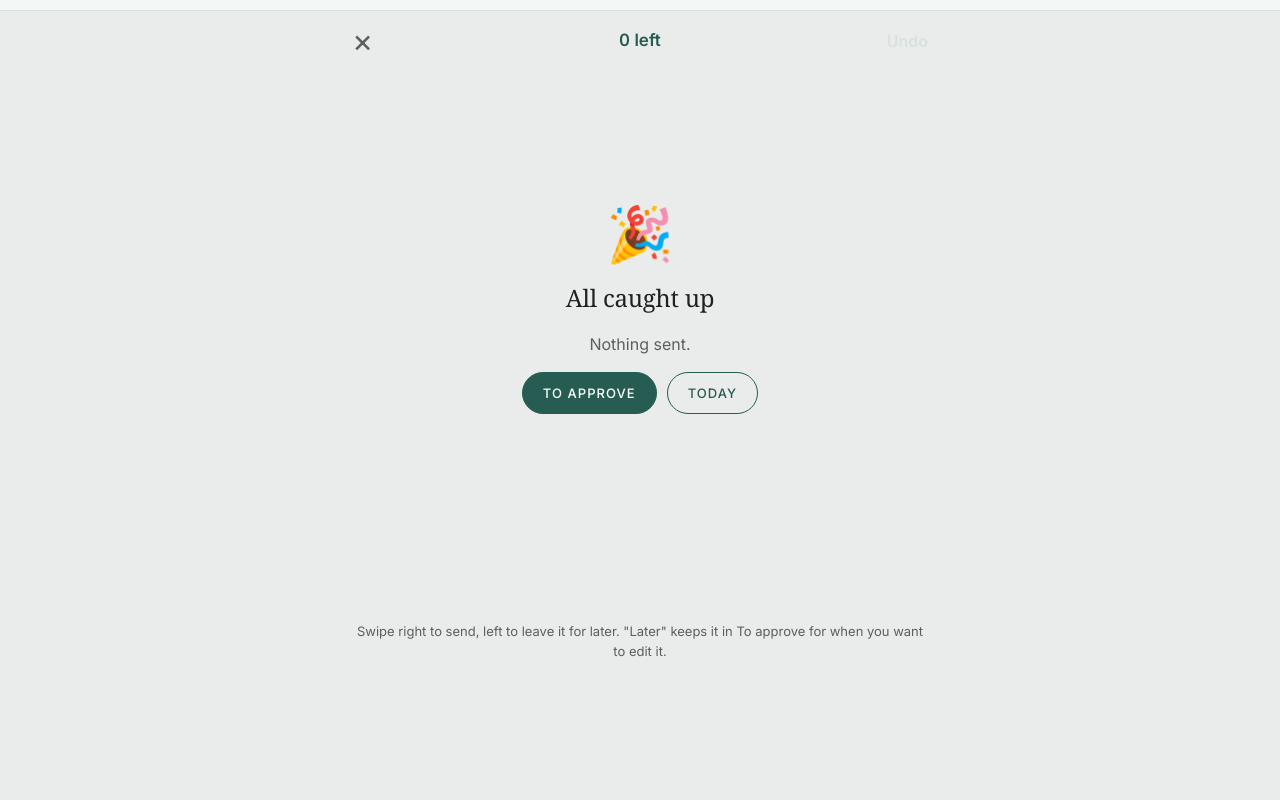
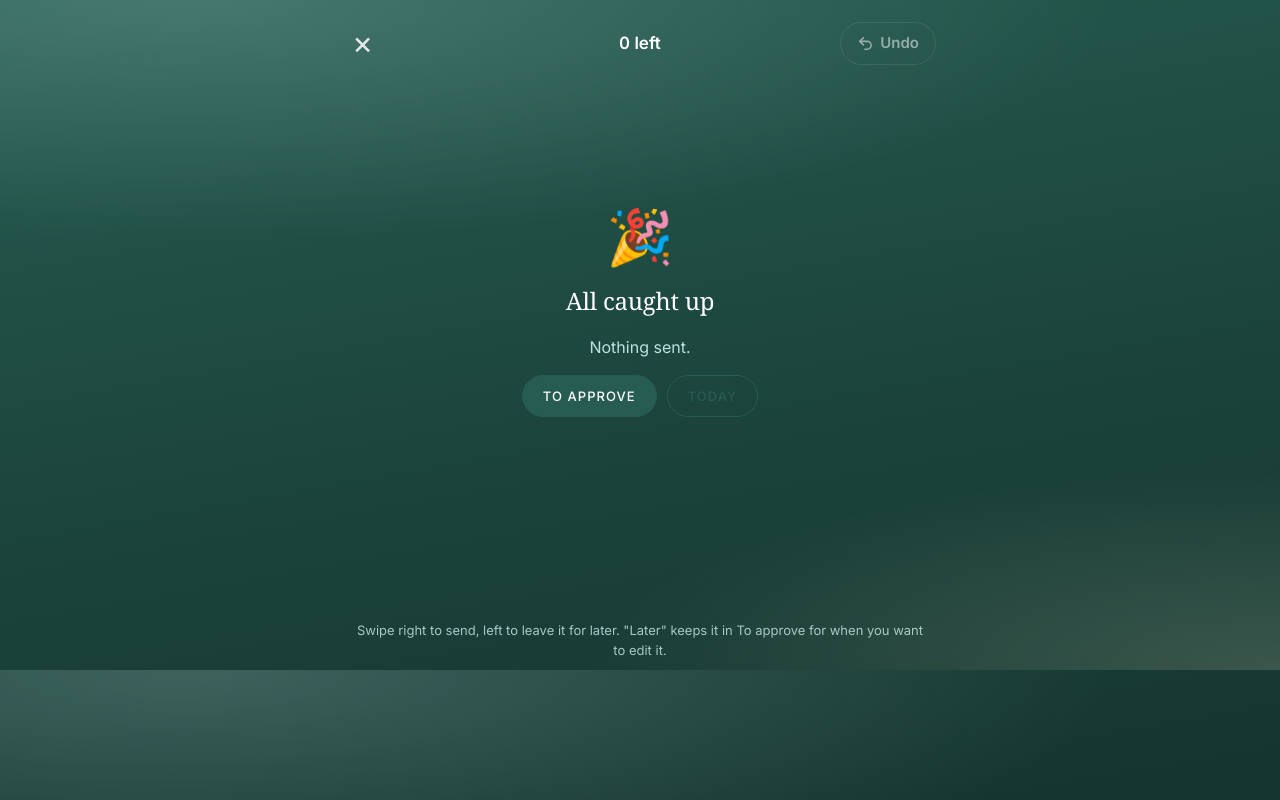
Before and after one commit to dannyzeemedia/w6-pings, a Flask app: page /catchup in a window 1280 px wide. Run offline with Flask 3, Linux system fonts and the light colour scheme; the visitor is signed in with stand-in values (Sample User, id 1); data that the repository does not hold is empty; some libraries are stand-ins or nearby versions; some web fonts are replaced.

Commit message:
Catch-up: prominent Undo pill; deep W6-green backdrop with popping card + buttons, inverted in dark mode
Co-Authored-By: Claude Opus 5.5 (1M context) <noreply@anthropic.com>
Claude-Session: https://claude.ai/code/session_013dnwiwW5gHpNcSwqxTwcTZ

```diff
--- a/static/style.css
+++ b/static/style.css
@@ -984,12 +984,17 @@ nav .ni, nav .nl-short { display: none; }
 body.catchup-mode .top .wrap { display: none; }
 body.catchup-mode main.wrap { max-width: 640px; padding-bottom: 0; }
 .cu { display: flex; flex-direction: column; min-height: calc(100dvh - 70px); padding: 8px 0 calc(10px + env(safe-area-inset-bottom)); }
-.cu-top { display: grid; grid-template-columns: 60px 1fr 60px; align-items: center; padding: 4px 8px 10px; }
+.cu-top { display: grid; grid-template-columns: 96px 1fr 96px; align-items: center; padding: 4px 8px 10px; }
 .cu-x { font-size: 32px; line-height: 1; color: var(--ink-2); text-decoration: none; padding: 2px 8px; }
 .cu-left { text-align: center; font-weight: 600; font-size: 17px; color: var(--green); }
 .cu-left span { font-variant-numeric: tabular-nums; }
-.cu-undo { all: unset; cursor: pointer; justify-self: end; font-weight: 600; color: var(--green); padding: 6px 8px; }
-.cu-undo:disabled { color: var(--line); cursor: default; }
+.cu-undo { all: unset; box-sizing: border-box; cursor: pointer; justify-self: end; display: inline-flex; align-items: center; gap: 6px;
+  font-weight: 700; font-size: 15px; color: var(--on-green); background: var(--green); padding: 9px 16px; border-radius: 99px;
+  box-shadow: 0 4px 12px color-mix(in srgb, #265c51 35%, transparent); transition: background-color .2s, color .2s, box-shadow .2s, transform .1s; }
+.cu-undo:active { transform: scale(.95); }
+.cu-undo:disabled { cursor: default; background: transparent; color: var(--ink-2); opacity: .45; box-shadow: none; border: 1px solid var(--line); }
+.cu-undo.nudge { animation: undo-nudge .5s cubic-bezier(.3,1.6,.4,1); }
+@keyframes undo-nudge { 0% { transform: scale(1); } 40% { transform: scale(1.14); } 100% { transform: scale(1); } }
 .cu-stack { position: relative; flex: 1; display: grid; min-height: 0; margin: 0 8px; }
 .cu-card { grid-area: 1 / 1; display: flex; flex-direction: column; min-height: 0; max-height: calc(100dvh - 230px); background: var(--card); border: 1px solid var(--line);
   border-radius: 22px; box-shadow: 0 10px 30px rgba(0,0,0,.08); padding: 16px; overflow: hidden; touch-action: pan-y; user-select: none; position: relative; will-change: transform; }
@@ -1053,3 +1058,49 @@ body.catchup-mode .pingbar.week { padding-bottom: 10px; margin-top: 0; }
 
 @keyframes upd-pop { from { opacity: 0; transform: translate(-50%, -50%) scale(.92); } to { opacity: 1; transform: translate(-50%, -50%) scale(1); } }
 @media (max-width: 640px) { .upd-later { color: var(--on-green); opacity: .8; font-size: 14px; text-decoration: underline; text-underline-offset: 3px; } }
+
+/* ===================== Catch-up colours: deep W6 green, the card and buttons pop ===================== */
+body.catchup-mode {
+  --cu-bg: radial-gradient(120% 60% at 15% 0%, color-mix(in srgb, #bee1de 22%, transparent), transparent 60%),
+           radial-gradient(90% 50% at 100% 100%, color-mix(in srgb, #e2dbbe 18%, transparent), transparent 60%),
+           linear-gradient(170deg, #265c51 0%, #1b433b 55%, #15352f 100%);
+  --cu-ink: #ffffff; --cu-soft: #bee1de;
+  --cu-send-bg: #bee1de; --cu-send-ink: #15352f;
+  --cu-later-bg: color-mix(in srgb, #e2dbbe 16%, transparent); --cu-later-ink: #f3ecd2; --cu-later-line: color-mix(in srgb, #e2dbbe 55%, transparent);
+  --cu-undo-bg: #ffffff; --cu-undo-ink: #1b433b;
+  --cu-track: rgba(255,255,255,.18);
+  background: var(--cu-bg) fixed, #1b433b;
+}
+@media (prefers-color-scheme: dark) { :root:not([data-theme="light"]) body.catchup-mode {
+  --cu-bg: radial-gradient(120% 60% at 15% 0%, color-mix(in srgb, #ffffff 60%, transparent), transparent 60%),
+           radial-gradient(90% 50% at 100% 100%, color-mix(in srgb, #e2dbbe 70%, transparent), transparent 60%),
+           linear-gradient(170deg, #d6ebe8 0%, #bee1de 55%, #cfe3d6 100%);
+  --cu-ink: #15352f; --cu-soft: #265c51; --cu-send-bg: #265c51; --cu-send-ink: #e6f3f1;
+  --cu-later-bg: color-mix(in srgb, #6b5c28 14%, transparent); --cu-later-ink: #4a3f19; --cu-later-line: color-mix(in srgb, #6b5c28 40%, transparent);
+  --cu-undo-bg: #15352f; --cu-undo-ink: #e6f3f1; --cu-track: rgba(21,53,47,.15); background: var(--cu-bg) fixed, #bee1de; } }
+:root[data-theme="dark"] body.catchup-mode {
+  --cu-bg: radial-gradient(120% 60% at 15% 0%, color-mix(in srgb, #ffffff 60%, transparent), transparent 60%),
+           radial-gradient(90% 50% at 100% 100%, color-mix(in srgb, #e2dbbe 70%, transparent), transparent 60%),
+           linear-gradient(170deg, #d6ebe8 0%, #bee1de 55%, #cfe3d6 100%);
+  --cu-ink: #15352f; --cu-soft: #265c51; --cu-send-bg: #265c51; --cu-send-ink: #e6f3f1;
+  --cu-later-bg: color-mix(in srgb, #6b5c28 14%, transparent); --cu-later-ink: #4a3f19; --cu-later-line: color-mix(in srgb, #6b5c28 40%, transparent);
+  --cu-undo-bg: #15352f; --cu-undo-ink: #e6f3f1; --cu-track: rgba(21,53,47,.15); background: var(--cu-bg) fixed, #bee1de; }
+
+body.catchup-mode .top { background: transparent; border-bottom: 0; box-shadow: none; }
+body.catchup-mode .pingbar .pingbar-label { color: var(--cu-ink); }
+body.catchup-mode .pingbar.week .pingbar-label { color: var(--cu-soft); }
+body.catchup-mode .pingbar .pingbar-track { background: var(--cu-track); }
+body.catchup-mode .cu-x { color: var(--cu-ink); opacity: .85; }
+body.catchup-mode .cu-left { color: var(--cu-ink); }
+body.catchup-mode .cu-undo { background: var(--cu-undo-bg); color: var(--cu-undo-ink); box-shadow: 0 6px 18px rgba(0,0,0,.25); }
+body.catchup-mode .cu-undo:disabled { background: transparent; color: var(--cu-ink); border: 1px solid var(--cu-track); opacity: .5; box-shadow: none; }
+body.catchup-mode .cu-card { box-shadow: 0 24px 60px rgba(0,0,0,.35), 0 2px 6px rgba(0,0,0,.15); border-color: transparent; }
+body.catchup-mode .cu-card.next { box-shadow: none; opacity: .28; }
+body.catchup-mode .cu-actions .cu-send { background: var(--cu-send-bg); color: var(--cu-send-ink); box-shadow: 0 8px 24px rgba(0,0,0,.28); }
+body.catchup-mode .cu-actions .cu-later { background: var(--cu-later-bg); color: var(--cu-later-ink); border: 1.5px solid var(--cu-later-line); }
+body.catchup-mode .cu-hint { color: var(--cu-soft); opacity: .85; }
+body.catchup-mode .cu-done, body.catchup-mode .cu-done h2 { color: var(--cu-ink); }
+body.catchup-mode .cu-done .muted { color: var(--cu-soft); }
+body.catchup-mode .update-bar { background: #ffffff; color: #1b433b; }
+@media (prefers-color-scheme: dark) { :root:not([data-theme="light"]) body.catchup-mode .pingbar.week .pingbar-label { color: #6b5c28; } }
+:root[data-theme="dark"] body.catchup-mode .pingbar.week .pingbar-label { color: #6b5c28; }
--- a/templates/base.html
+++ b/templates/base.html
@@ -8,7 +8,7 @@
 <link rel="preconnect" href="https://fonts.googleapis.com">
 <link href="https://fonts.googleapis.com/css2?family=Inter:wght@400;500;600&display=swap" rel="stylesheet">
 <link href="https://api.fontshare.com/v2/css?f[]=gambetta@400&display=swap" rel="stylesheet">
-<link rel="stylesheet" href="{{ url_for('static', filename='style.css') }}?v=59" data-turbo-track="reload">
+<link rel="stylesheet" href="{{ url_for('static', filename='style.css') }}?v=62" data-turbo-track="reload">
 <script type="module" src="https://cdn.jsdelivr.net/npm/@hotwired/turbo@8.0.12/dist/turbo.es2017-esm.js"></script>
 <meta name="turbo-prefetch" content="true">
 </head><body class="{% block bodyclass %}{% endblock %}">
--- a/templates/catchup.html
+++ b/templates/catchup.html
@@ -6,7 +6,7 @@
   <div class="cu-top">
     <a class="cu-x" href="{{ url_for('approve') }}" aria-label="Close catch-up">×</a>
     <div class="cu-left"><span id="cu-left">{{ drafts|length }}</span> left</div>
-    <button type="button" class="cu-undo" id="cu-undo" disabled>Undo</button>
+    <button type="button" class="cu-undo" id="cu-undo" disabled aria-label="Undo the last one"><svg viewBox="0 0 24 24" width="17" height="17" fill="none" stroke="currentColor" stroke-width="2.2" stroke-linecap="round" stroke-linejoin="round"><path d="M9 14 4 9l5-5"/><path d="M4 9h10.5a5.5 5.5 0 0 1 0 11H11"/></svg>Undo</button>
   </div>
   <div class="cu-stack" id="cu-stack">
     {% for d in drafts %}{% set f = d.fields %}
@@ -84,6 +84,7 @@
       saved++; history.push({card,type:'later'});
     }
     undoBtn.disabled=false;   // Undo works straight away, even while the card is still flying off
+    undoBtn.classList.remove('nudge'); void undoBtn.offsetWidth; undoBtn.classList.add('nudge');
     fly(card,dir,()=>{ i++; busy=false; show(); });
   }
   document.getElementById('cu-send').onclick=()=>decide(1);
```
